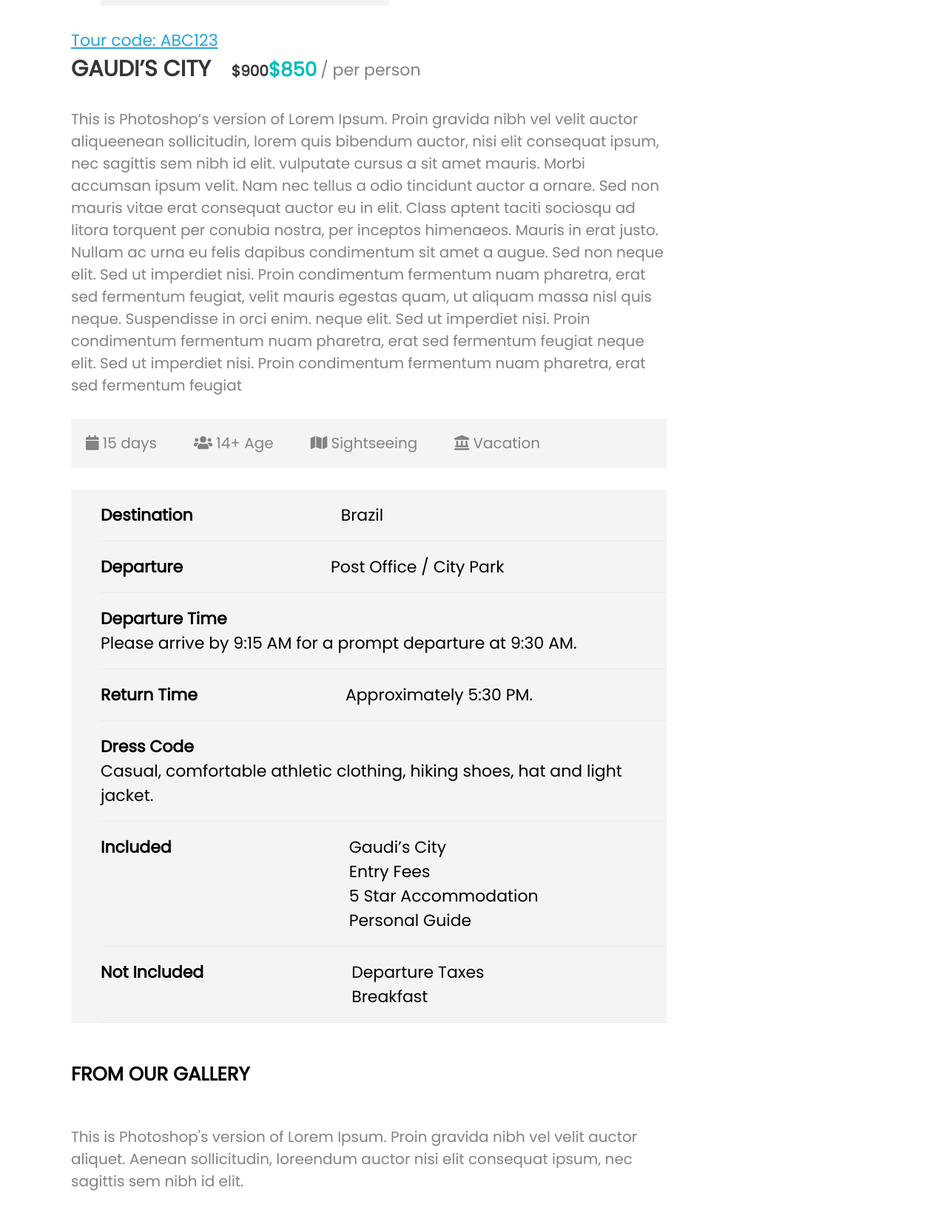
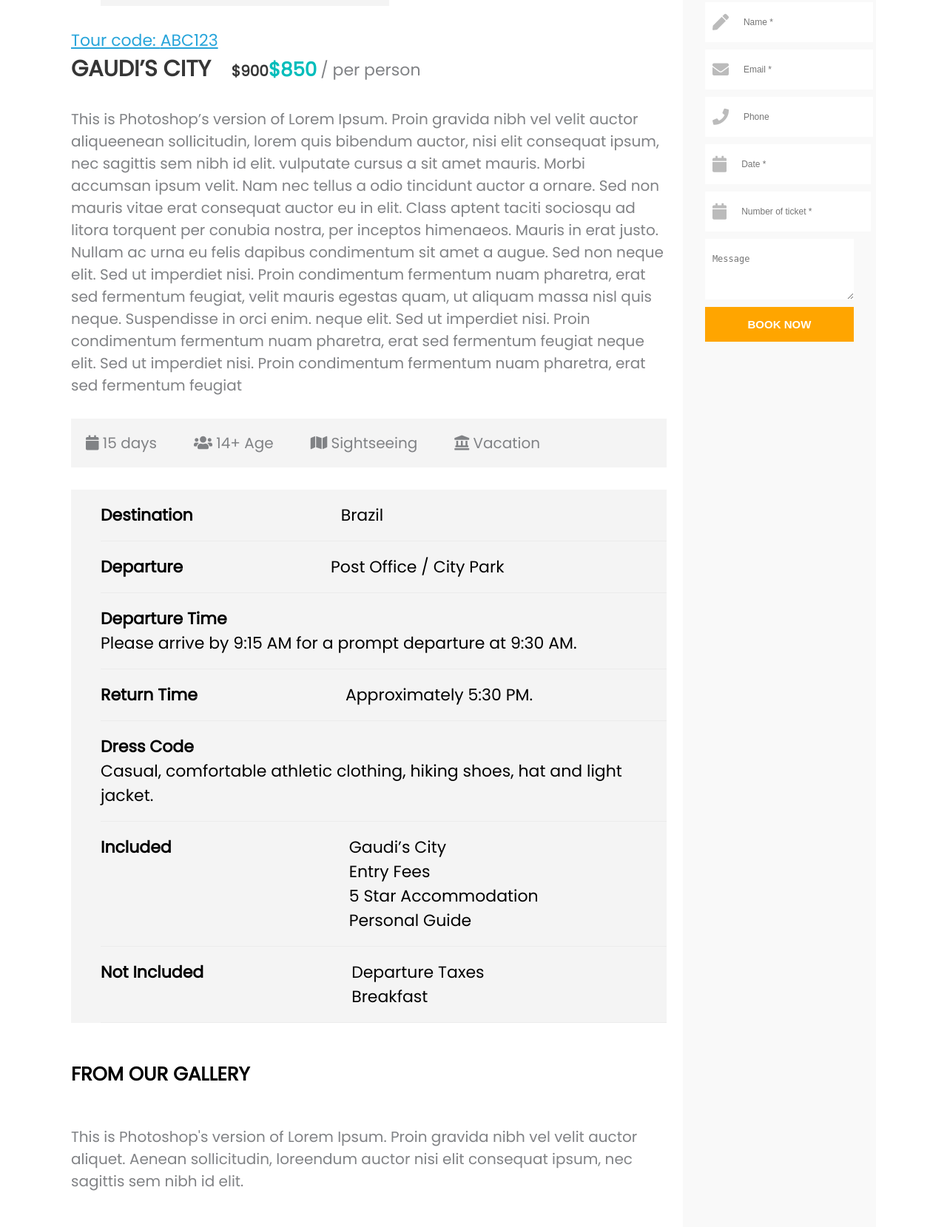
Before and after one commit to GKhanh69/DOANN7, a PHP site: page /tourDetail.html in a window 1280 px wide. Shown: the part 551-2210 px from the top of the page at 74% size. Run offline with PHP 8.4, Linux system fonts and the light colour scheme.

Commit message:
detail complete

```diff
--- a/project-Travel/assets/css/style.css
+++ b/project-Travel/assets/css/style.css
@@ -77,7 +77,7 @@ ul {
 .right-topbar {
     float: right;
 }
-.right-topbar i{
+.right-topbar b{
   color:#fff;
   cursor: pointer;
   margin-right: 2rem;
@@ -144,7 +144,7 @@ ul {
     max-width: 1200px;
     position:relative;
     margin: auto;
-    margin-top: 125px;
+    margin-top: 110px;
     /* background-color: #004444; */
     background-image: linear-gradient(to right, #004444,#79b6b6);
     text-align: center;
@@ -538,7 +538,6 @@ ul {
     padding-left: 10%;
  }
  #login-form-container form{
-    align-self: center;
     margin:2rem;
     padding:1.5rem 2rem;
     border-radius: .5rem;
--- a/project-Travel/assets/css/tourDetail.css
+++ b/project-Travel/assets/css/tourDetail.css
@@ -69,6 +69,9 @@
     color: rgb(38, 164, 218);
     text-decoration: underline;
 }
+
+
+
 
 
 
@@ -210,6 +213,10 @@
 .stand-star{
     color: orange;
 }
+/*--------------------   REVIEW end   ----------------------*/
+
+/*--------------------   comment START   ----------------------*/
+
 
 
 
@@ -224,3 +231,62 @@
 .comment .cmt p{
     font-weight: bold;
 }
+
+/*--------------------   comment end   ----------------------*/
+
+/*--------------------   sibebar START   ----------------------*/
+
+
+.sidebar__book__tour{
+    background-color: #f9f9f9;
+    padding: 30px;
+}
+.sidebar__book__tour h5{
+    font-size: 15px;
+    color: #363636;
+    font-weight: 700;
+    margin-bottom: 20px;
+}
+.sidebar__book__tour .row{
+    margin: 0;
+}
+.list__form{
+    display: flex;
+    align-items: center;
+    padding-left: 10px;
+    background-color: #fff;
+    margin-bottom: 10px;
+}
+.icon__form i{
+    color: #bbb;
+}
+.list__form input{
+    font-size: 12px;
+    color: #808285;
+    padding: 20px;
+    border: none;
+    outline: none;
+    border-radius: 0;
+}
+.list__form textarea{
+    width: 100%;
+    font-size: 12px;
+    color: #808285;
+    padding: 20px 0;
+    border: none;
+    outline: none;
+    border-radius: 0;
+}
+.btn-book-tour button{
+    width: 100%;
+    padding: 15px 10px;
+    background-color: orange;
+    color: #fff;
+    font-size: 15px;
+    font-weight: 700;
+    text-transform: uppercase;
+    border: none;
+    outline: none;
+    border-radius: 0;
+    cursor: pointer;
+}
--- a/project-Travel/tourDetail.html
+++ b/project-Travel/tourDetail.html
@@ -301,12 +301,7 @@
                                         </div>
                                     </div>
                                 </div>
-
-
                            </div>
-
-
-
                         </div>
                     </div>
 
@@ -314,10 +309,52 @@
 
             </div>
         </div>
+        <div class="sidebar__book__tour">
+            <h5>BOOK THIS TOUR</h5>
+            <form action="" class="form-book-tour">
+                <div class="row">
+                    <div class="col-12 list__form">
+                        <div class="icon__form">
+                            <i class="fa fa-solid fa-pen"></i>
+                        </div>
+                        <input type="text" placeholder="Name *">
+                    </div>
+                    <div class="col-12 list__form">
+                        <div class="icon__form">
+                            <i class="fa fa-solid fa-envelope"></i>
+                        </div>
+                        <input type="text" placeholder="Email *">
+                    </div>
+                    <div class="col-12 list__form">
+                        <div class="icon__form">
+                            <i class="fa fa-solid fa-phone"></i>
+                        </div>
+                        <input type="text" placeholder="Phone">
+                    </div>
+                    <div class="col-12 list__form">
+                        <div class="icon__form">
+                            <i class="fa fa-regular fa-calendar"></i>
+                        </div>
+                        <input type="text" placeholder="Date *">
+                    </div>
+                    <div class="col-12 list__form">
+                        <div class="icon__form">
+                            <i class="fa fa-regular fa-calendar"></i>
+                        </div>
+                        <input type="number" placeholder="Number of ticket *" min="1">
+                    </div>
+                    <div class="col-12 list__form">
+                        <textarea name="" id="" cols="30" rows="3" placeholder="Message"></textarea>
+                    </div>
+
+                </div>
+                <div class="btn-book-tour">
+                    <button>Book now</button>
+                </div>
+            </form>
+        </div>
     </div>
 </div>
-
-
 
 
 
```
